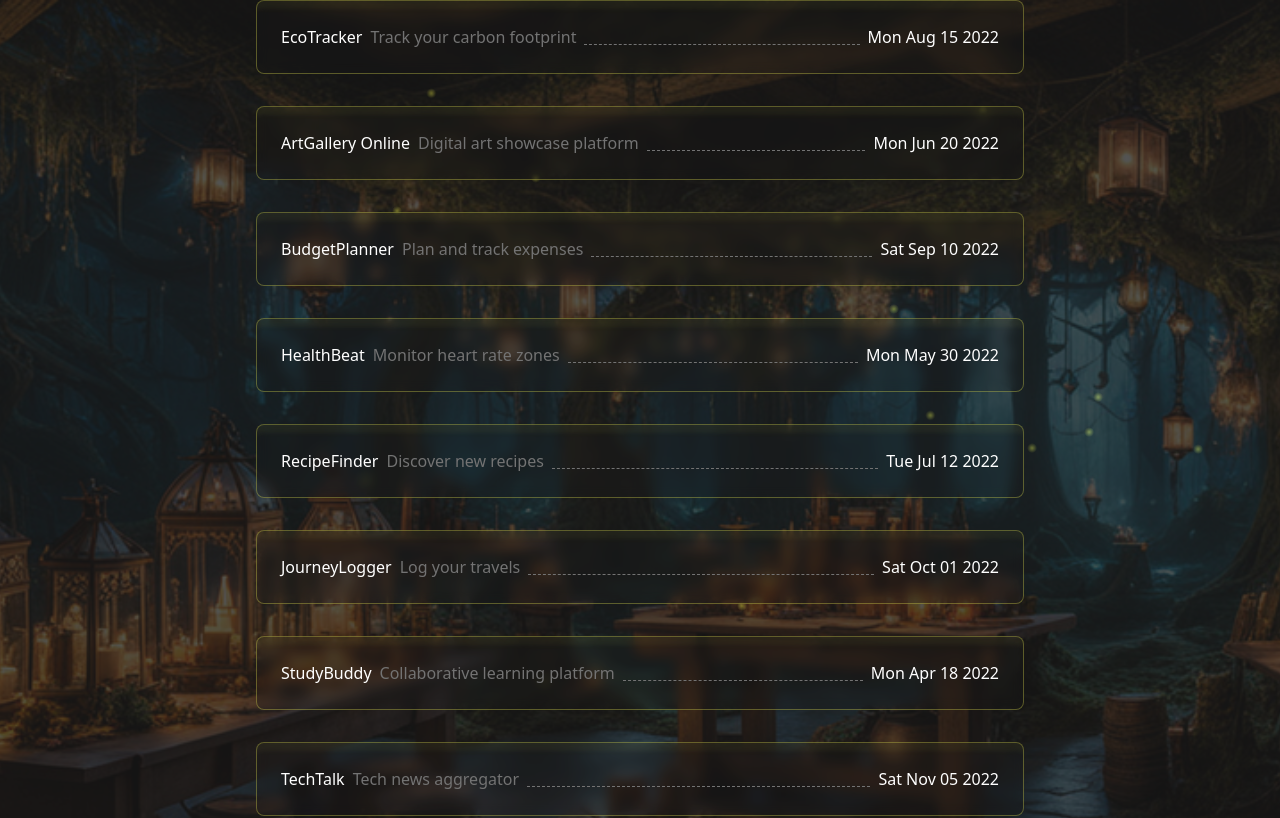
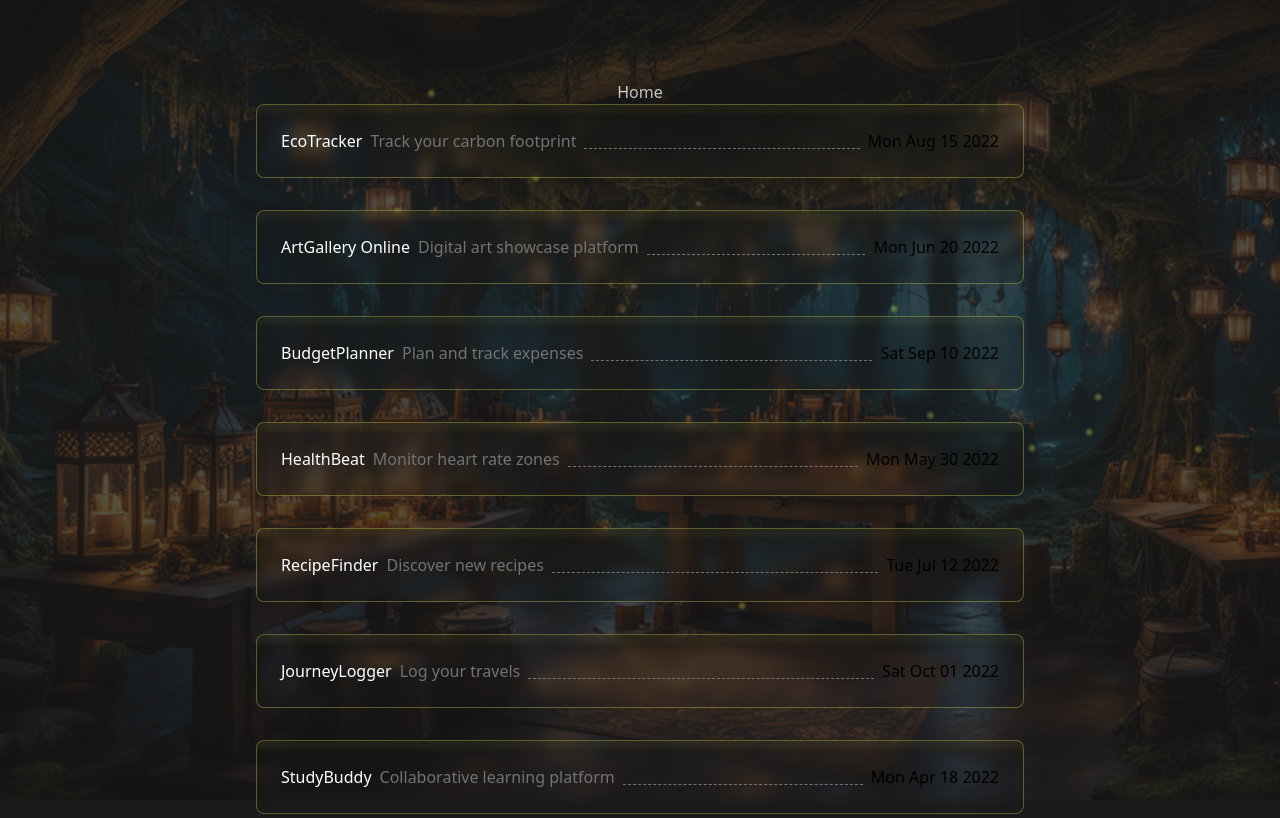
Before and after one commit to yetabalij/Nextjs-Creative-Portfolio, a Next.js app: page /projects in a window 1280 px wide. Shown: the top 818 px of the page. Built offline with nearby package versions, Linux system fonts and the light colour scheme.

Commit message:
layout is created.

```diff
--- /dev/null
+++ b/src/app/(subpages)/layout.js
@@ -0,0 +1,12 @@
+import React from "react";
+
+const SubPageLayout = ({ children }) => {
+  return (
+    <main className="flex min-h-screen flex-col items-center justify-center py-20 px-16">
+      <button className="text-white">Home</button>
+      {children}
+    </main>
+  );
+};
+
+export default SubPageLayout;
--- a/src/app/(subpages)/projects/page.js
+++ b/src/app/(subpages)/projects/page.js
@@ -5,10 +5,7 @@ import { projectsData } from "../../data";
 
 export default function Home() {
   return (
-    <main
-      className="flex min-h-screen flex-col
-    items-center justify-between relative text-white"
-    >
+    <>
       <Image
         src={bg}
         alt="background-image"
@@ -17,6 +14,6 @@ export default function Home() {
       />
       <Project projects={projectsData} />
       <div className="flex items-center justify-center fixed top-0 -left-[650px] h-screen w-full"></div>
-    </main>
+    </>
   );
 }
```
